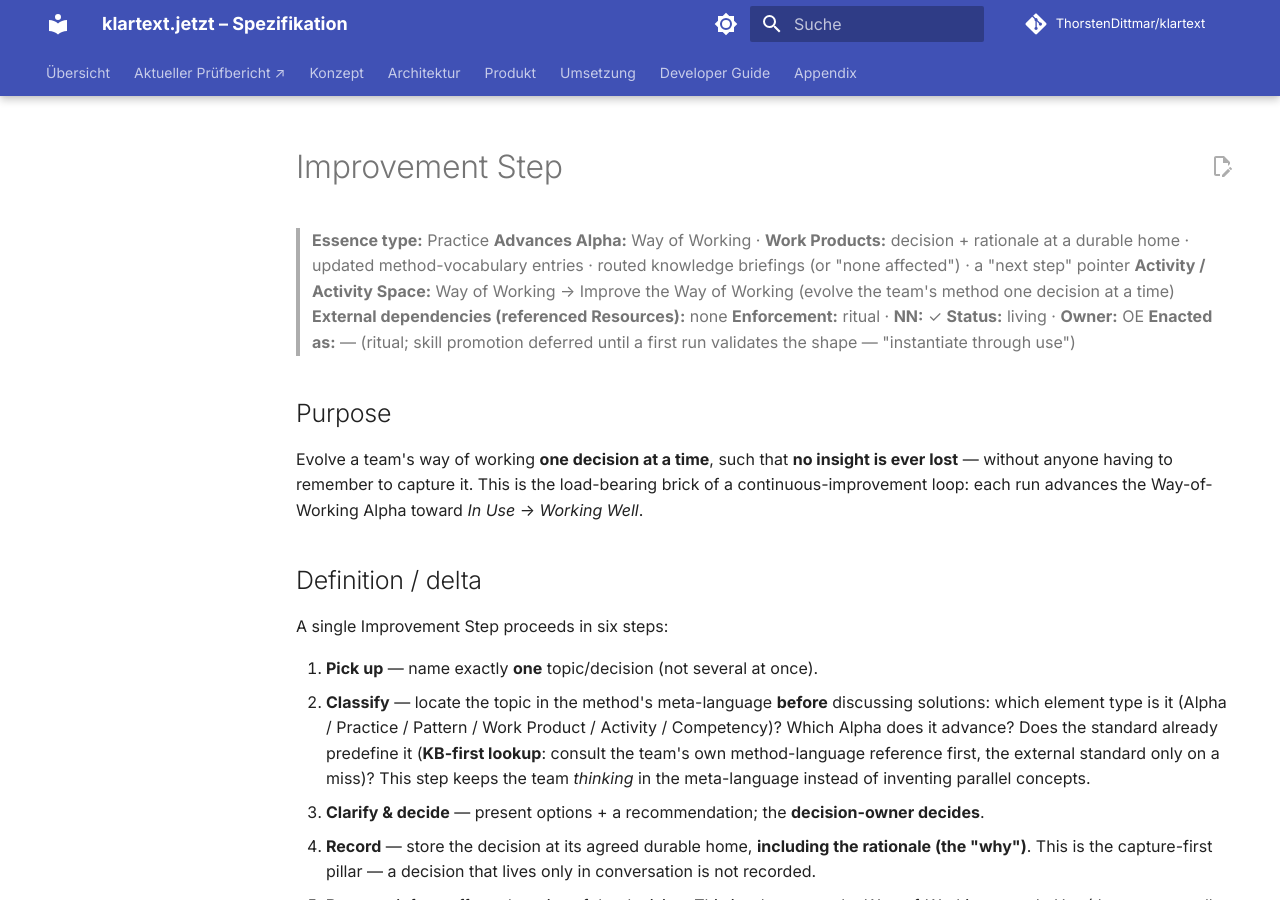
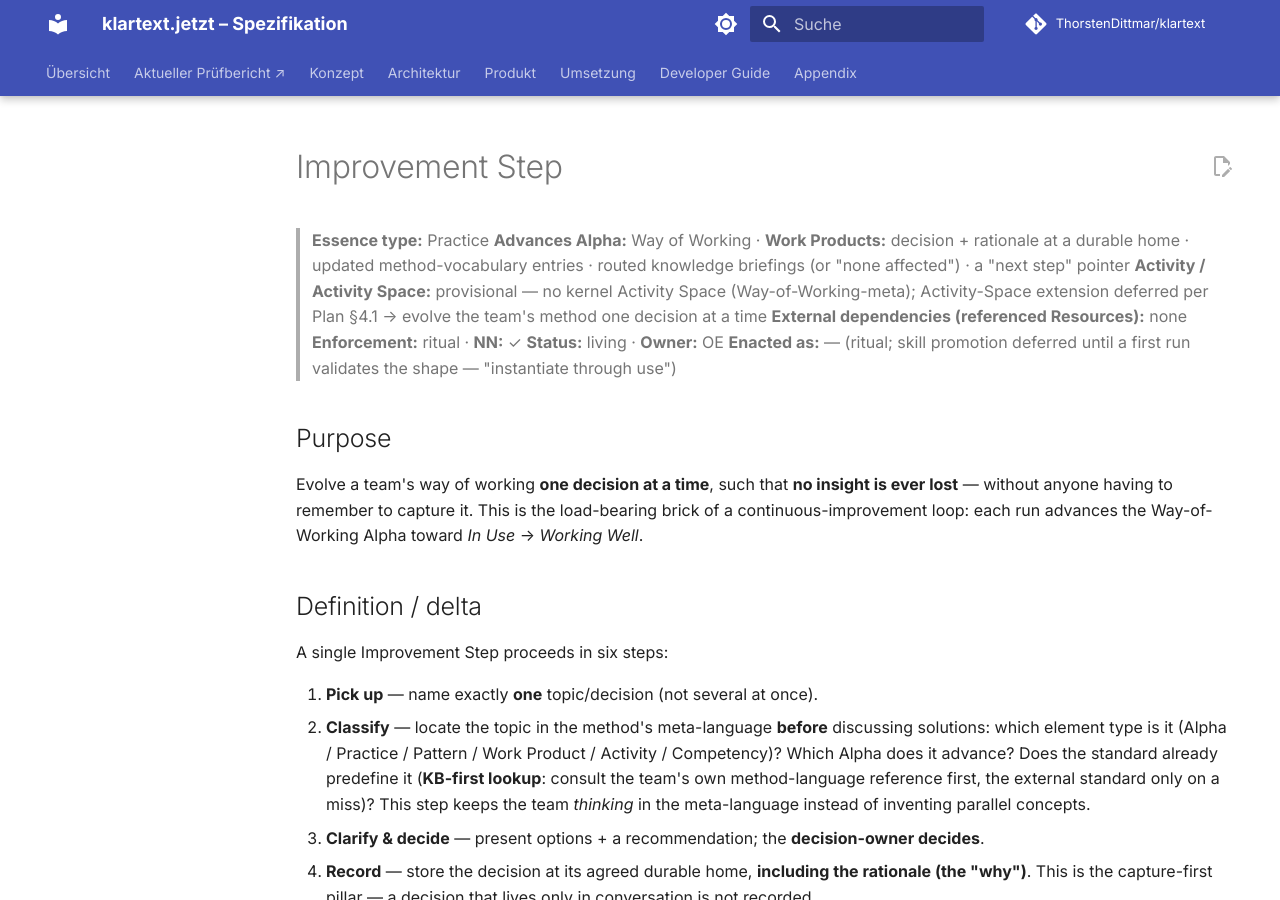
Before and after one commit to ThorstenDittmar/klartext, an MkDocs documentation site: the page built from docs/method/library/practices/improvement-step.md, in a window 1280 px wide and 900 px high. Built offline with MkDocs 1.6.1 and Material for MkDocs 9.7.7, drawn with Linux system fonts in a browser that asks for light colours; comment, search, counter and statistics services are not loaded.

Commit message:
fix(method): F0.1-P2 SA-ratification fixes — Activity-Space normalization
SA pre-merge ratification (#143): normalize the Activity field to the
template skeleton form (Space → concrete Activity; the Alpha is redundant,
Advances Alpha already carries it) and fix two non-kernel Activity Spaces:
- merge-protocol: 'Conclude' (not a kernel space) → 'Coordinate Activity'
- improvement-step: 'Improve the Way of Working' (not a kernel space) →
  provisional flag (WoW-meta; Activity-Space extension deferred per plan §4.1)
The other four already named real kernel spaces (Support the Team / Stop the
Work) — format-only.

Agent: oe (spawned f0.1-p2-practice-splits)
Co-Authored-By: Claude Opus 4.8 (1M context) <noreply@anthropic.com>

```diff
--- a/docs/method/library/practices/improvement-step.md
+++ b/docs/method/library/practices/improvement-step.md
@@ -2,7 +2,7 @@
 
 > **Essence type:** Practice
 > **Advances Alpha:** Way of Working  ·  **Work Products:** decision + rationale at a durable home · updated method-vocabulary entries · routed knowledge briefings (or "none affected") · a "next step" pointer
-> **Activity / Activity Space:** Way of Working → Improve the Way of Working (evolve the team's method one decision at a time)
+> **Activity / Activity Space:** provisional — no kernel Activity Space (Way-of-Working-meta); Activity-Space extension deferred per Plan §4.1 → evolve the team's method one decision at a time
 > **External dependencies (referenced Resources):** none
 > **Enforcement:** ritual  ·  **NN:** ✓
 > **Status:** living  ·  **Owner:** OE
```
Also changed, not shown: docs/method/library/practices/controlled-method-rollout.md (+1 -1 lines), docs/method/library/practices/document-scoping.md (+1 -1 lines), docs/method/library/practices/environment-knowledge.md (+1 -1 lines), docs/method/library/practices/merge-protocol.md (+1 -1 lines), docs/method/library/practices/retrospective.md (+1 -1 lines).
